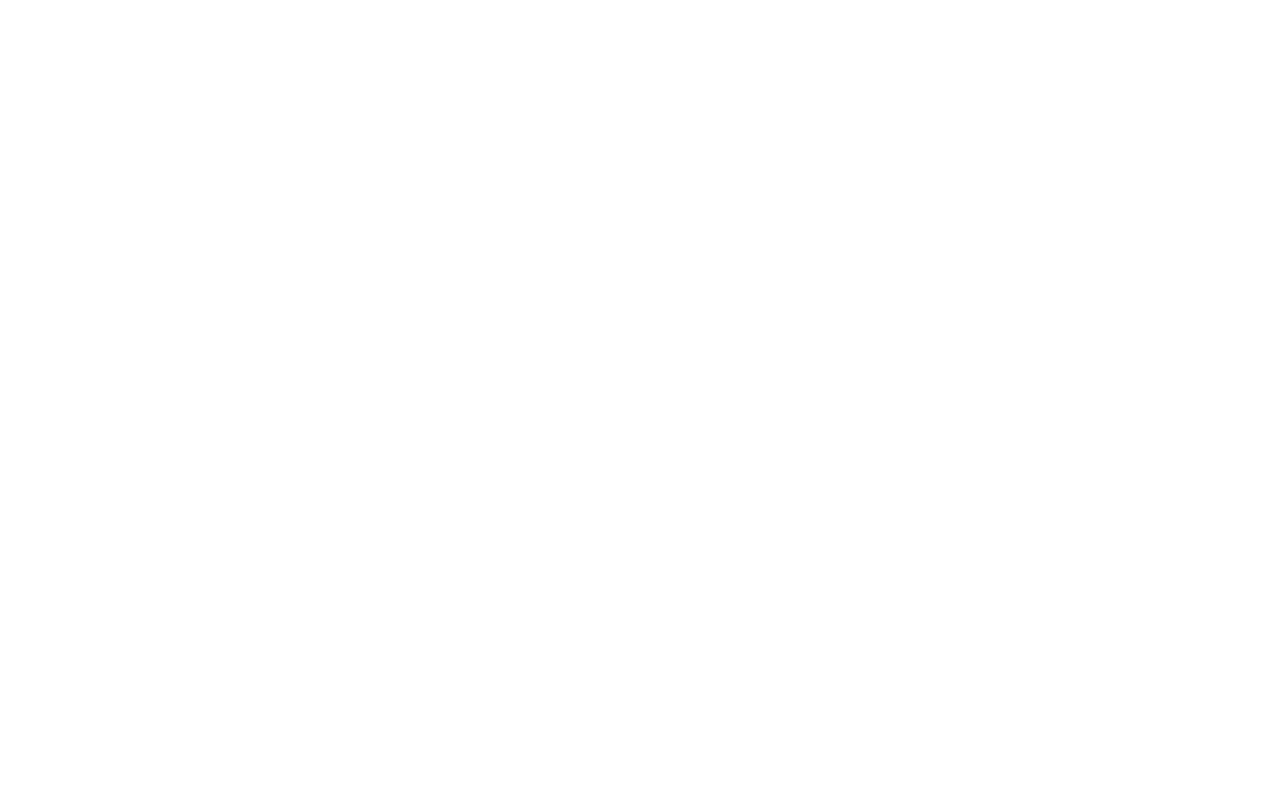
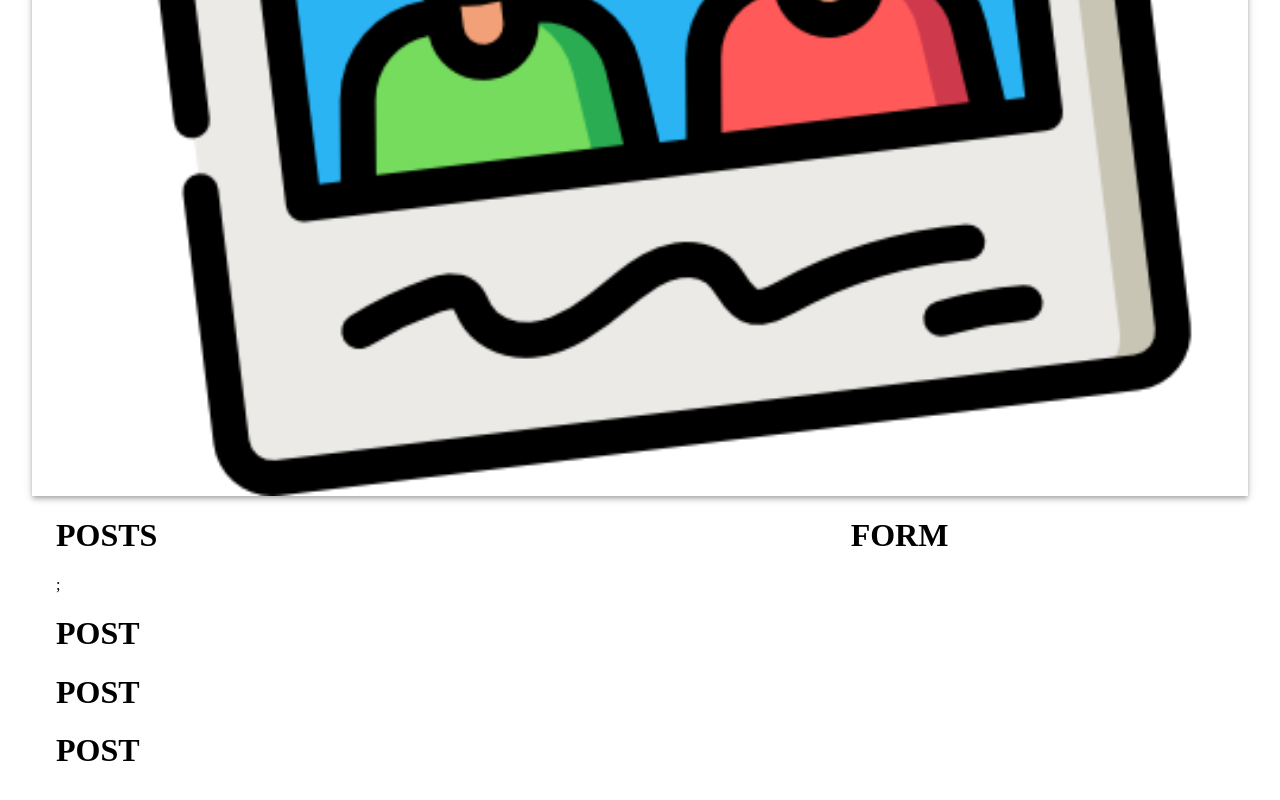
Before and after one commit to CharlessWesleyArya/Full_Blog_Application, a React (Create React App) app in the folder client/: page / in a window 1280 px wide. Shown: the part 800-1600 px from the top of the page. Before the commit the page ends 800 px from the top, so only its background shows below. Built offline with nearby package versions, Linux system fonts and the light colour scheme; the HTML template or start-up script is replaced by a standard one.

Commit message:
imported image and also created Fomr and Posts components

```diff
--- a/client/src/App.js
+++ b/client/src/App.js
@@ -1,9 +1,35 @@
 import React from "react";
+import { Container, AppBar, Typography, Grow, Grid } from "@material-ui/core";
+import memories from "./images/memories.png";
+import Posts from "./components/Posts/Posts";
+import Form from "./components/Form/Form";
 const App = () => {
   return (
-    <div>
-      <h1>App</h1>
-    </div>
+    <Container maxidth="lg">
+      <AppBar position="static" color="inherit">
+        <Typography variant="h2" align="center">
+          Memories
+        </Typography>
+        <img src={memories} alt="memories" />
+      </AppBar>
+      <Grow in>
+        <Container>
+          <Grid
+            container
+            justify="space-between"
+            alignItems="stretch"
+            spacing={3}
+          >
+            <Grid item xs={12} sm={7}>
+              <Posts />
+            </Grid>
+            <Grid item xs={12} sm={4}>
+              <Form />
+            </Grid>
+          </Grid>
+        </Container>
+      </Grow>
+    </Container>
   );
 };
 
--- a/client/src/components/Form/Form.js
+++ b/client/src/components/Form/Form.js
@@ -0,0 +1,6 @@
+import React from "react";
+const Form = () => {
+  return <h1>FORM</h1>;
+};
+
+export default Form;
--- a/client/src/components/Posts/Post/Post.js
+++ b/client/src/components/Posts/Post/Post.js
@@ -0,0 +1,6 @@
+import React from "react";
+const Post = () => {
+  return <h1>POST</h1>;
+};
+
+export default Post;
--- a/client/src/components/Posts/Posts.js
+++ b/client/src/components/Posts/Posts.js
@@ -0,0 +1,14 @@
+import React from "react";
+import Post from "./Post/Post";
+const Posts = () => {
+  return (
+    <>
+      <h1>POSTS</h1>;
+      <Post />
+      <Post />
+      <Post />
+    </>
+  );
+};
+
+export default Posts;
```
Also changed, not shown: client/src/images/memories.png (added), 1 other file (tests, documents, lock files or other folders).
